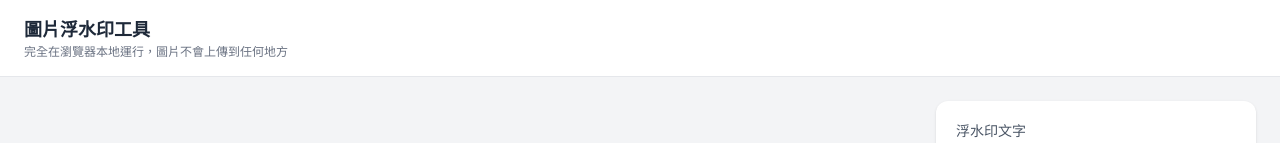
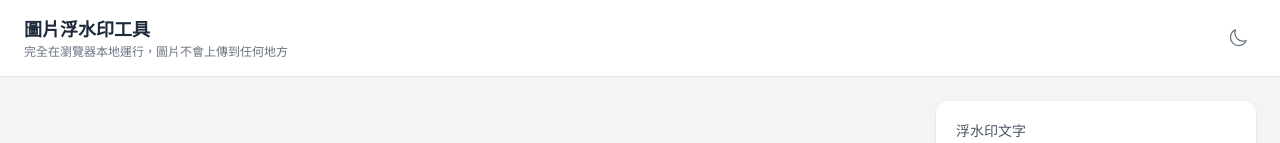
Before and after one commit to enoqv/watermark-online, a React (Vite) app: page / in a window 1280 px wide. Shown: the top 143 px of the page. Built offline with nearby package versions, Linux system fonts and the light colour scheme.

Commit message:
Add theme toggle button to header with dark styles for app shell

```diff
--- a/src/App.tsx
+++ b/src/App.tsx
@@ -2,6 +2,7 @@ import { useRef, useState } from 'react';
 import ImageUploader from './components/ImageUploader';
 import ControlPanel from './components/ControlPanel';
 import WatermarkCanvas from './components/WatermarkCanvas';
+import ThemeToggle from './components/ThemeToggle';
 import { DEFAULT_OPTIONS, type WatermarkOptions } from './lib/watermark';
 
 export default function App() {
@@ -38,16 +39,19 @@ export default function App() {
   };
 
   return (
-    <div className="flex min-h-screen flex-col bg-gray-100">
-      <header className="border-b border-gray-200 bg-white px-6 py-4">
-        <h1 className="text-lg font-bold text-gray-800">圖片浮水印工具</h1>
-        <p className="text-xs text-gray-500">完全在瀏覽器本地運行，圖片不會上傳到任何地方</p>
+    <div className="flex min-h-screen flex-col bg-gray-100 dark:bg-gray-900">
+      <header className="flex items-center justify-between border-b border-gray-200 bg-white px-6 py-4 dark:border-gray-700 dark:bg-gray-800">
+        <div>
+          <h1 className="text-lg font-bold text-gray-800 dark:text-gray-100">圖片浮水印工具</h1>
+          <p className="text-xs text-gray-500 dark:text-gray-400">完全在瀏覽器本地運行，圖片不會上傳到任何地方</p>
+        </div>
+        <ThemeToggle />
       </header>
 
       <div className="flex flex-1 flex-col gap-6 p-6 lg:flex-row">
         <main className="flex flex-1 flex-col items-center justify-center gap-4">
           {error && (
-            <p className="rounded-md bg-red-100 px-4 py-2 text-sm text-red-700">{error}</p>
+            <p className="rounded-md bg-red-100 px-4 py-2 text-sm text-red-700 dark:bg-red-950 dark:text-red-300">{error}</p>
           )}
           {image ? (
             <>
@@ -59,13 +63,13 @@ export default function App() {
           )}
         </main>
 
-        <aside className="w-full shrink-0 self-start rounded-xl bg-white p-5 shadow-sm lg:w-80">
+        <aside className="w-full shrink-0 self-start rounded-xl bg-white p-5 shadow-sm lg:w-80 dark:bg-gray-800">
           <ControlPanel options={options} onChange={handleChange} />
           <button
             type="button"
             onClick={handleDownload}
             disabled={!image}
-            className="mt-6 w-full rounded-md bg-blue-600 px-4 py-2.5 text-sm font-medium text-white hover:bg-blue-700 disabled:cursor-not-allowed disabled:bg-gray-300"
+            className="mt-6 w-full rounded-md bg-blue-600 px-4 py-2.5 text-sm font-medium text-white hover:bg-blue-700 disabled:cursor-not-allowed disabled:bg-gray-300 dark:disabled:bg-gray-600"
           >
             下載圖片
           </button>
--- /dev/null
+++ b/src/components/ThemeToggle.tsx
@@ -0,0 +1,58 @@
+import { useTheme } from '../hooks/useTheme';
+
+function SunIcon() {
+  return (
+    <svg
+      xmlns="http://www.w3.org/2000/svg"
+      fill="none"
+      viewBox="0 0 24 24"
+      strokeWidth={1.5}
+      stroke="currentColor"
+      className="h-5 w-5"
+      aria-hidden="true"
+    >
+      <path
+        strokeLinecap="round"
+        strokeLinejoin="round"
+        d="M12 3v2.25m6.364.386-1.591 1.591M21 12h-2.25m-.386 6.364-1.591-1.591M12 18.75V21m-4.773-4.227-1.591 1.591M5.25 12H3m4.227-4.773L5.636 5.636M15.75 12a3.75 3.75 0 1 1-7.5 0 3.75 3.75 0 0 1 7.5 0Z"
+      />
+    </svg>
+  );
+}
+
+function MoonIcon() {
+  return (
+    <svg
+      xmlns="http://www.w3.org/2000/svg"
+      fill="none"
+      viewBox="0 0 24 24"
+      strokeWidth={1.5}
+      stroke="currentColor"
+      className="h-5 w-5"
+      aria-hidden="true"
+    >
+      <path
+        strokeLinecap="round"
+        strokeLinejoin="round"
+        d="M21.752 15.002A9.72 9.72 0 0 1 18 15.75c-5.385 0-9.75-4.365-9.75-9.75 0-1.33.266-2.597.748-3.752A9.753 9.753 0 0 0 3 11.25C3 16.635 7.365 21 12.75 21a9.753 9.753 0 0 0 9.002-5.998Z"
+      />
+    </svg>
+  );
+}
+
+export default function ThemeToggle() {
+  const { theme, toggle } = useTheme();
+  const label = theme === 'dark' ? '切換為淺色主題' : '切換為深色主題';
+
+  return (
+    <button
+      type="button"
+      onClick={toggle}
+      aria-label={label}
+      title={label}
+      className="rounded-md p-2 text-gray-500 hover:bg-gray-100 hover:text-gray-700 dark:text-gray-400 dark:hover:bg-gray-700 dark:hover:text-gray-200"
+    >
+      {theme === 'dark' ? <SunIcon /> : <MoonIcon />}
+    </button>
+  );
+}
```
